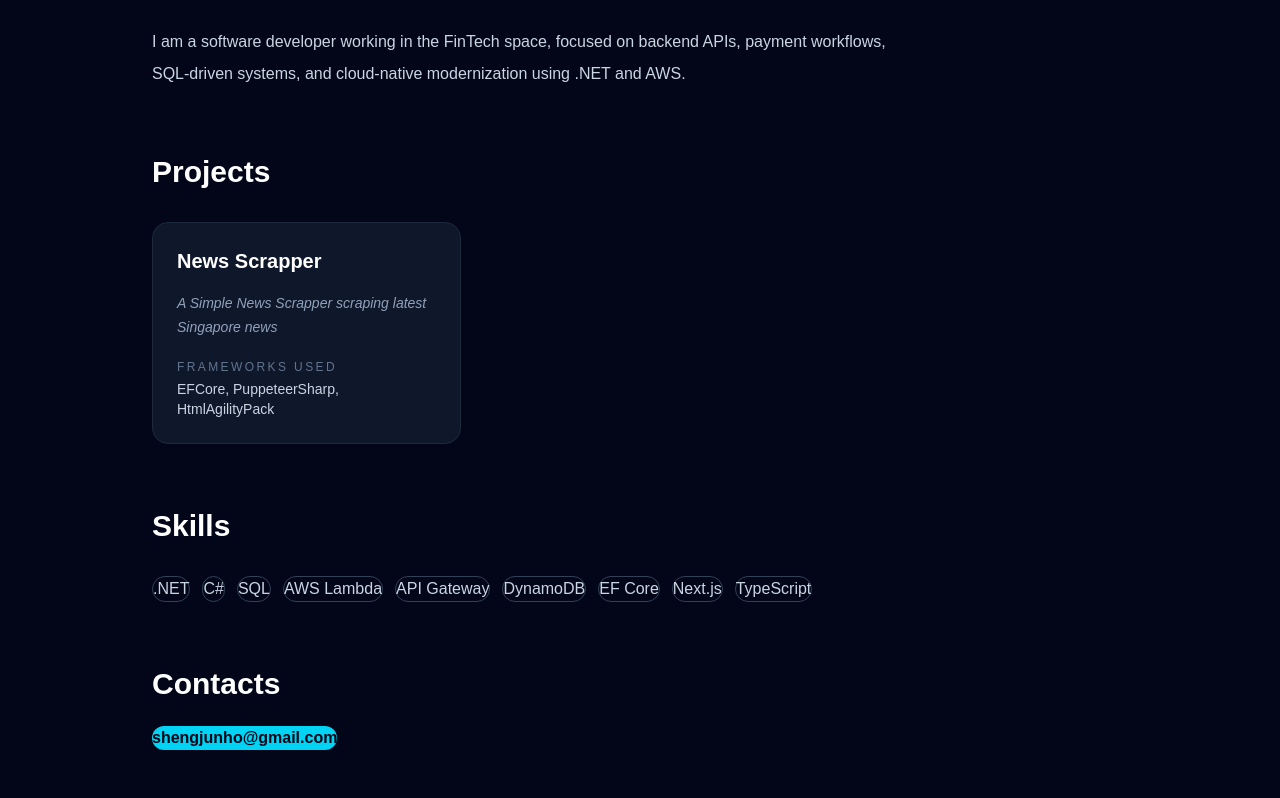
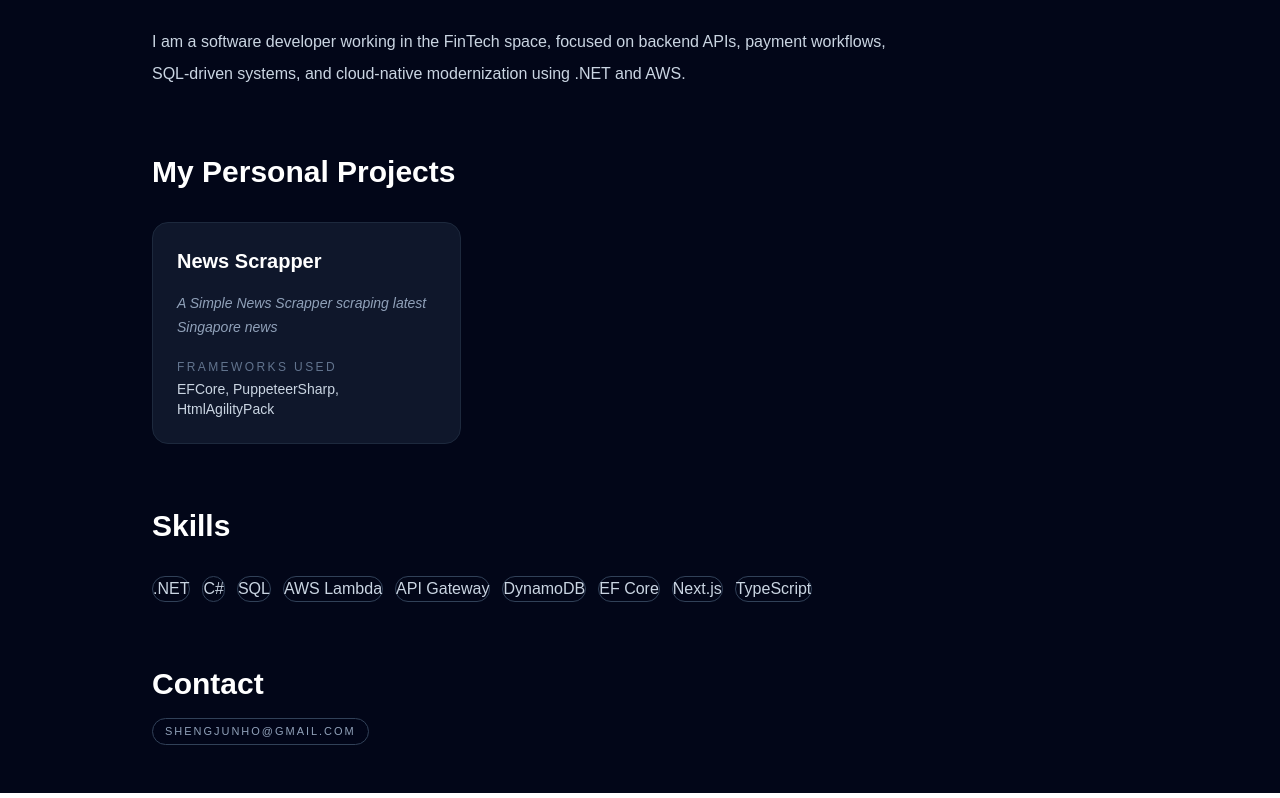
Before and after one commit to BlackCat1010/my-profile, a Next.js app: page / in a window 1280 px wide. Shown: the part 338-1136 px from the top of the page. Built offline with nearby package versions, Linux system fonts and the light colour scheme.

Commit message:
Changed Contact Span to be less tight

```diff
--- a/components/Contact.tsx
+++ b/components/Contact.tsx
@@ -1,8 +1,9 @@
 export default function Contact() {
     return (
         <section id="contact" className="mx-auto max-w-5xl">
-            <h2 className="text-3xl font-bold">Contacts</h2>
-            <a href="mailto:shengjunho@gmail.com" className="mt-6 inline-block rounded-xl bg-cyan-400 font-semibold text-slate-950">
+            <h2 className="text-3xl font-bold">Contact</h2>
+            <a href="mailto:shengjunho@gmail.com"
+                className="mt-4 inline-flex rounded-full border border-slate-700 bg-slate-950/80 px-3 py-1 text-[11px] uppercase tracking-[0.18em] text-slate-400">
                 shengjunho@gmail.com
             </a>
         </section>
--- a/components/Projects.tsx
+++ b/components/Projects.tsx
@@ -22,7 +22,7 @@ export default function Projects() {
 
     return (
         <section id="projects" className="mx-auto max-w-5xl">
-            <h2 className="text-3xl font-bold">Projects</h2>
+            <h2 className="text-3xl font-bold">My Personal Projects</h2>
 
             <div className="mt-8 grid gap-6 md:grid-cols-3">
                 {projects.map((project) => (
```
